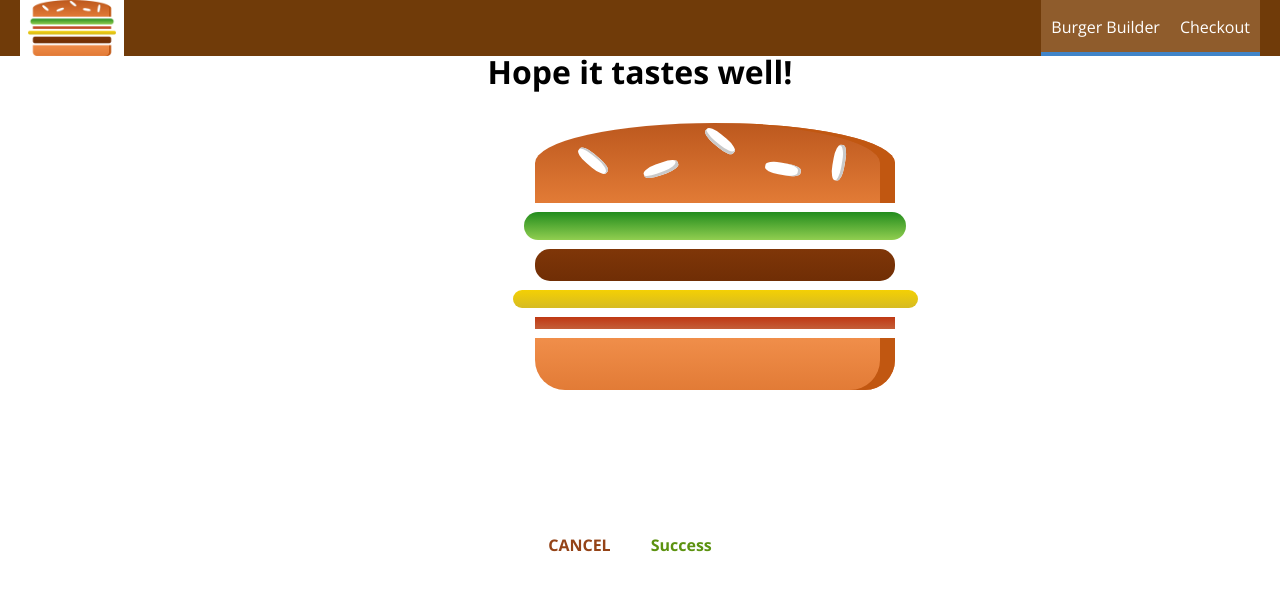
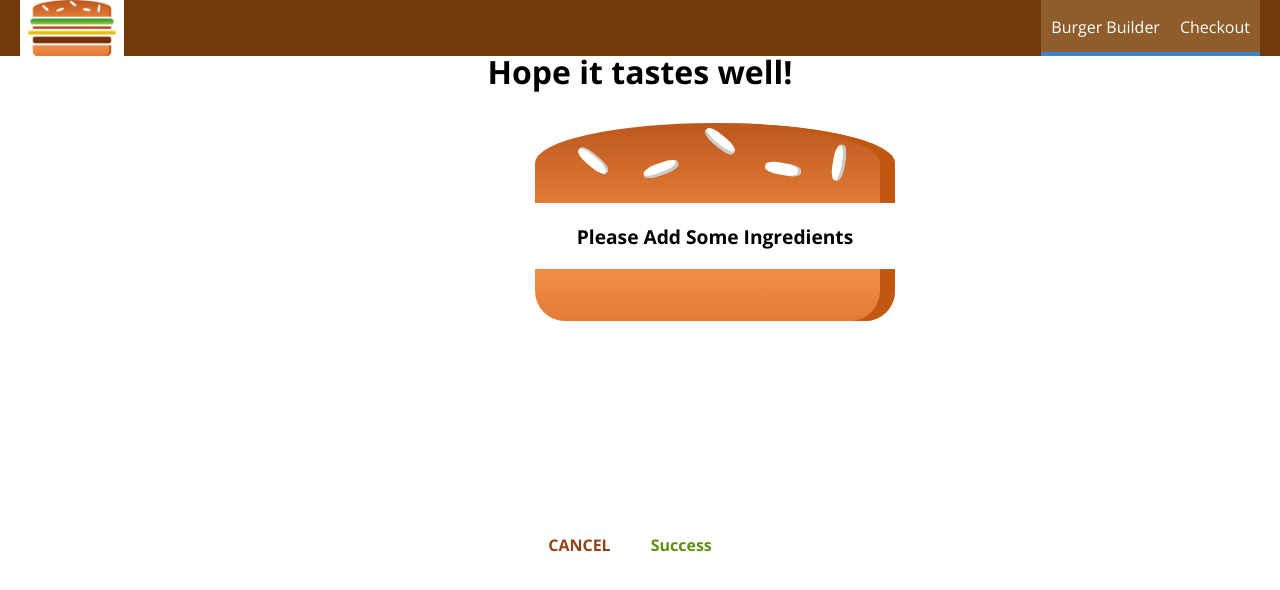
Before and after one commit to realshahiq/burger-builder, a React app: page /checkout in a window 1280 px wide. Shown: the top 590 px of the page. Built offline with nearby package versions, Linux system fonts and the light colour scheme.

Commit message:
Data passed through query parameters and get data in checkout page

```diff
--- a/src/containers/BurgerBuilder/BurgerBuilder.js
+++ b/src/containers/BurgerBuilder/BurgerBuilder.js
@@ -90,7 +90,15 @@
     // }).catch(error => {
     //   this.setState({ loading: false, purchasing: false })
     // })
-    this.props.history.push("/checkout");
+    const queryParams = [];
+    for (let i in this.state.ingredients) {
+      queryParams.push(encodeURIComponent(i) + '=' + encodeURIComponent(this.state.ingredients[i]));
+    }
+    const queryString =  queryParams.join("&");
+    this.props.history.push({
+      pathname: "/checkout",
+      search: "?" + queryString
+    });
   }
   render() {
     const disabledInfo = {
--- a/src/containers/Checkout/Checkout.js
+++ b/src/containers/Checkout/Checkout.js
@@ -8,6 +8,14 @@
       cheese: 1,
       bacon: 1
     }
+  }
+  componentDidMount() {
+    const query = new URLSearchParams(this.props.location.search);
+    let ingredients = {};
+    for (let param of query.entries()) {
+      ingredients[param[0]] = +param[1];
+    }
+    this.setState({ ingredients: ingredients });
   }
   checkoutCancelledHandler = () => {
     this.props.history.goBack();
```
Lines whose indentation alone changed are shown as unchanged.
